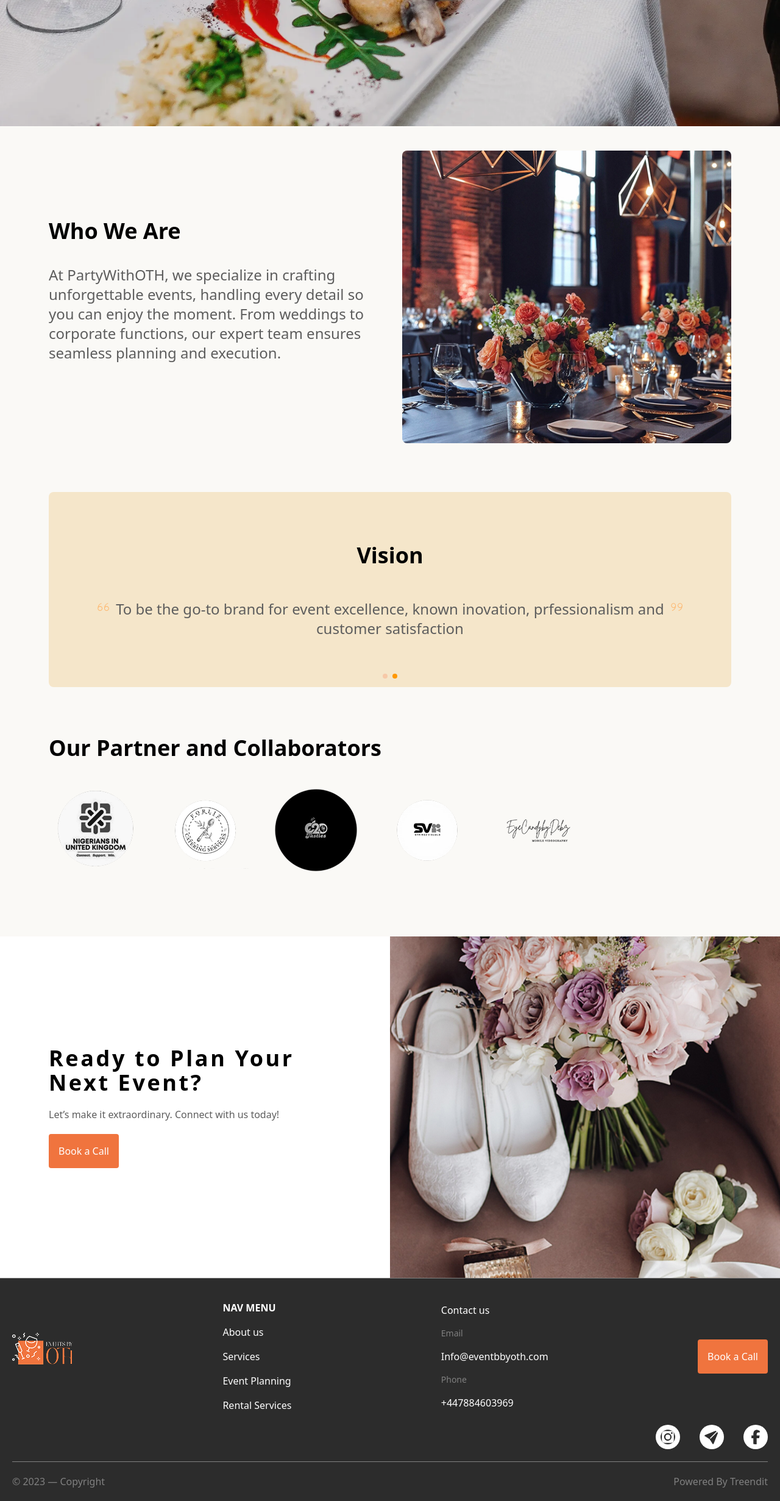
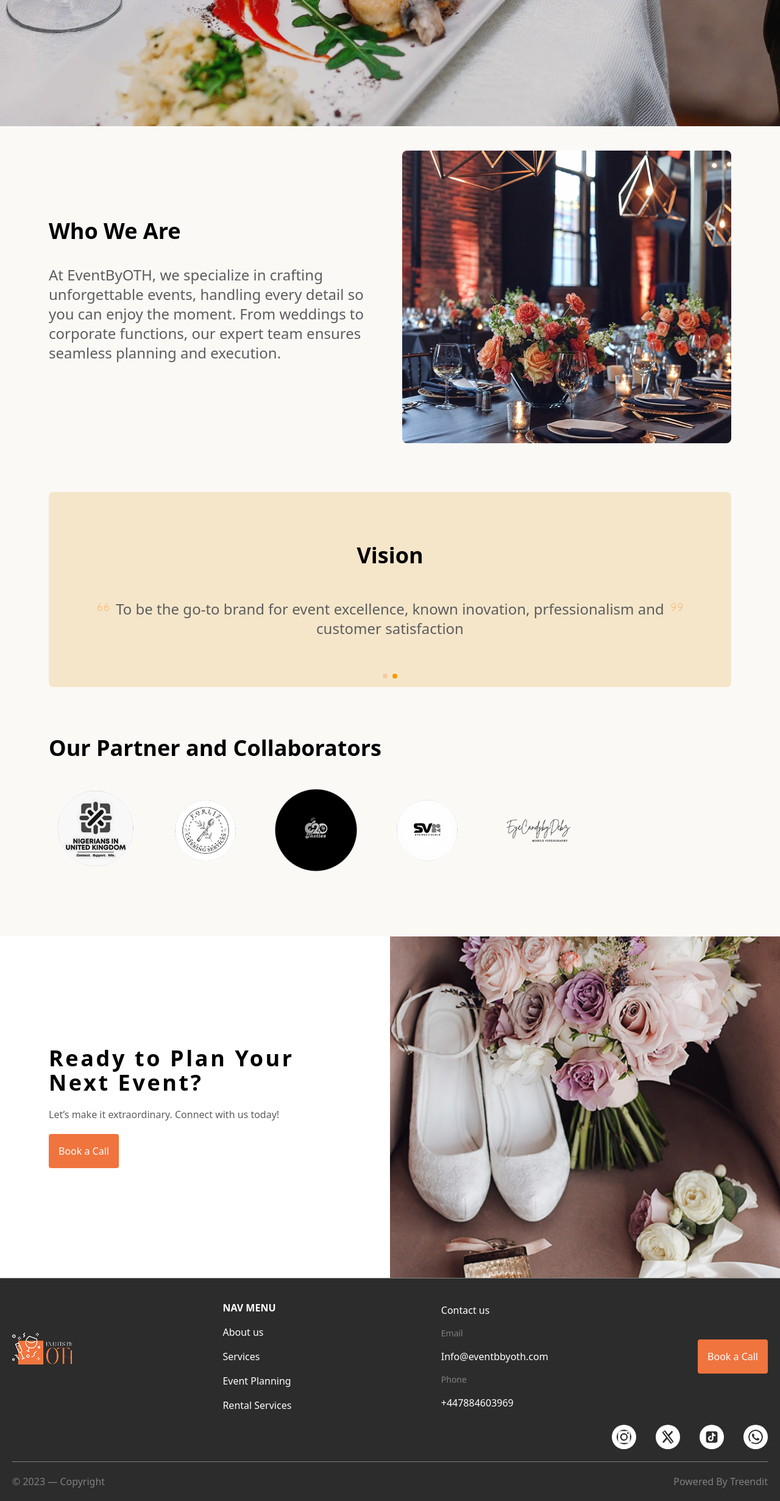
Before and after one commit to victoryBenson/othevents, a Next.js app: page /about-us in a window 1280 px wide. Shown: the part 593-3055 px from the top of the page at 61% size. Built offline with nearby package versions, Linux system fonts and the light colour scheme.

Commit message:
minor update

```diff
--- a/src/app/about-us/page.jsx
+++ b/src/app/about-us/page.jsx
@@ -114,7 +114,7 @@ const page = () => {
                 <div className='space-y-4 md:w-1/2'>
                     <h1 className="text-2xl lg:text-4xl  font-bold md:mb-4 md:y-5">Who We Are </h1>
                     <p className=' sm:text-lg lg:text-2xl leading-8 py-5 text-justify lg:text-start text-neutral'>
-                        At PartyWithOTH, we specialize in crafting unforgettable events, handling every detail so you can enjoy the moment. From weddings to corporate functions, our expert team ensures seamless planning and execution.
+                        At EventByOTH, we specialize in crafting unforgettable events, handling every detail so you can enjoy the moment. From weddings to corporate functions, our expert team ensures seamless planning and execution.
                     </p>
                 </div>
                 <div className='md:w-1/2'>
--- a/src/app/contact-us/page.jsx
+++ b/src/app/contact-us/page.jsx
@@ -94,7 +94,7 @@ const page = () => {
             className=' px-5 md:px-10 lg:px-20 py-10 md:py-40 h-full md:min-h-[90vh] overflow-hidden'>
             <div className=' h-full flex flex-col md:flex-row justify-center  mx-auto gap-20 '>
                 <div className='md:w-1/2 '>
-                    <p className='text-2xl lg:pb-16 md:text-4xl font-bold py-3 md:font-bold '>Get in Touch with PartyWithOTH</p>
+                    <p className='text-2xl lg:pb-16 md:text-4xl font-bold py-3 md:font-bold '>Get in Touch with EventByOTH</p>
                     <p className='text-neutral text-lg'>We’d love to hear from you. Whether you have questions, need event planning assistance, or want to book rentals, we’re here to help</p>
                 </div>
 
--- a/src/app/page.jsx
+++ b/src/app/page.jsx
@@ -85,7 +85,7 @@ const HeroHome = () => {
                 className='text-white flex justify-center  h-full flex-col space-y-10 pl-3 md:pl-5 lg:pl-20'
                 >
                 <p className='text-2xl sm:text-4xl md:text-5xl font-bold font-serif'>
-                Make Every Event Unforgettable, <br className="hidden md:flex"/> with PartyWithOTH!
+                Make Every Event Unforgettable, <br className="hidden md:flex"/> with EventByOTH!
                 </p>
                 <p className='sm:text-2xl'>From elegant weddings to corporate galas, <br/> we bring your vision to life.</p>
                 <div className='flex items-center gap-4'>
@@ -179,7 +179,7 @@ const HeroHome = () => {
                 <m.div
 
                     className='space-y-4 md:w-1/2'>
-                    <p className='text-2xl md:text-4xl font-bold'>At PartyWithOTH</p>
+                    <p className='text-2xl md:text-4xl font-bold'>At EventByOTH</p>
                     <Image src={icon} alt='serviceicon'/>
                     <p className='text-lg py-5 text-justify ld:text-start'>we specialize in curating exceptional events and offering premium rentals. Whether you're planning a wedding, birthday, or corporate event, we handle the details so you can enjoy the moment.</p>
                     {/* <ButtonLinkOrange href='about-us' name={'Learn more'}/> */}
--- a/src/app/services/page.jsx
+++ b/src/app/services/page.jsx
@@ -173,7 +173,7 @@ const Service = () => {
             <div className='flex flex-col md:flex-row justify-center items-center mx-auto gap-10'>
                 <div className='space-y-4 md:w-1/2'>
                     <p className=' sm:text-lg lg:text-2xl text-justify md:text-start leading-8 py-5 ld:text-start text-neutral'>
-                        At PartyWithOTH, we specialize in crafting unforgettable events, handling every detail so you can enjoy the moment. From weddings to corporate functions, our expert team ensures seamless planning and execution.
+                        At EventByOTH, we specialize in crafting unforgettable events, handling every detail so you can enjoy the moment. From weddings to corporate functions, our expert team ensures seamless planning and execution.
                     </p>
                 </div>
                 <div className='md:w-1/2'>
--- a/src/components/Footerview.jsx
+++ b/src/components/Footerview.jsx
@@ -1,14 +1,12 @@
 'use client'
-import { ButtonLinkOrange } from '@/shared/ButtonLink'
+
 import Logo from '@/shared/logo'
 import Link from 'next/link'
 import React from 'react'
 import CalendlyPopup from './CalendlyEmbed'
-import { IoMdArrowUp } from "react-icons/io";
-import { BsFillSendFill } from "react-icons/bs";
-import { BsInstagram } from "react-icons/bs";
-import { FaFacebookF } from 'react-icons/fa6'
+import { BsInstagram, BsTwitterX, BsWhatsapp } from "react-icons/bs";
 import ScrollToTop from './ScrollToTop'
+import { AiFillTikTok } from 'react-icons/ai'
 const Footerview = () => {
   return (
     <div className='bg-darkgray lg:h-[40v border-t border-grey p-5'>
@@ -44,8 +42,16 @@ const Footerview = () => {
                 <a href="https://www.instagram.com/partywith_oth/" target="_blank" rel="noopener noreferrer">
                     <BsInstagram className='bg-white text-darkgray rounded-full p-2' size={40}/>
                 </a>
-                <BsFillSendFill className='bg-white text-darkgray rounded-full p-2' size={40}/>
-                <FaFacebookF className='bg-white text-darkgray rounded-full p-2' size={40}/>
+                <a href="https://x.com/partywith_oth?s=21&t=SFiM9uXJaONxTCKXlT7eXw" target="_blank" rel="noopener noreferrer">
+                    <BsTwitterX className='bg-white text-darkgray rounded-full p-2' size={40}/>
+                </a>
+                <a href="https://www.tiktok.com/@partywithoth?_t=ZN-8uBBn57lh5S&_r=1" target="_blank" rel="noopener noreferrer">
+                    <AiFillTikTok className='bg-white text-darkgray rounded-full p-2' size={40}/>
+                </a>
+
+                <a href="https://wa.me/447884603969" target="_blank" rel="noopener noreferrer">
+                    <BsWhatsapp className='bg-white text-darkgray rounded-full p-2' size={40}/>
+                </a>
             </div>
         </div>
 
```
